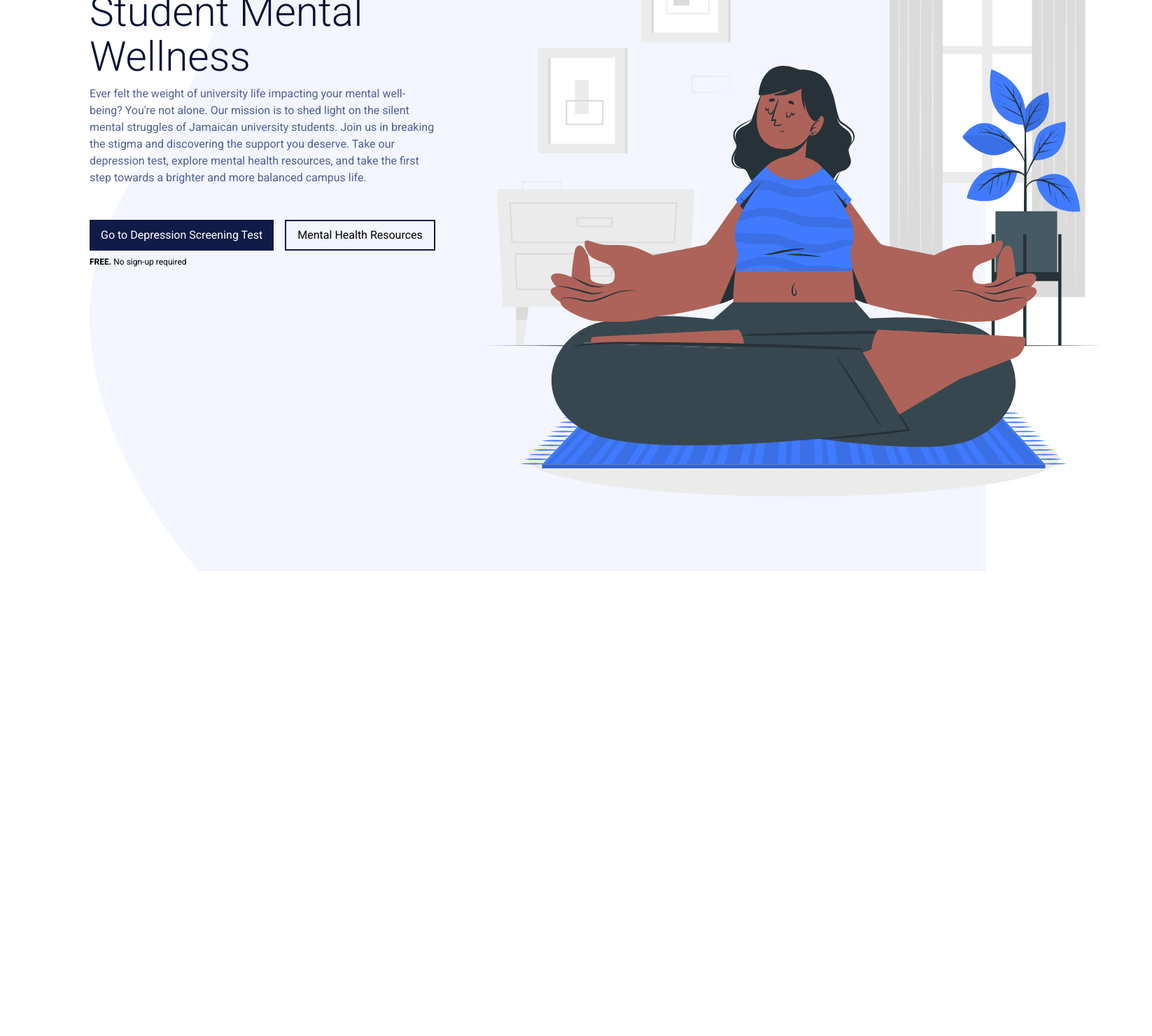
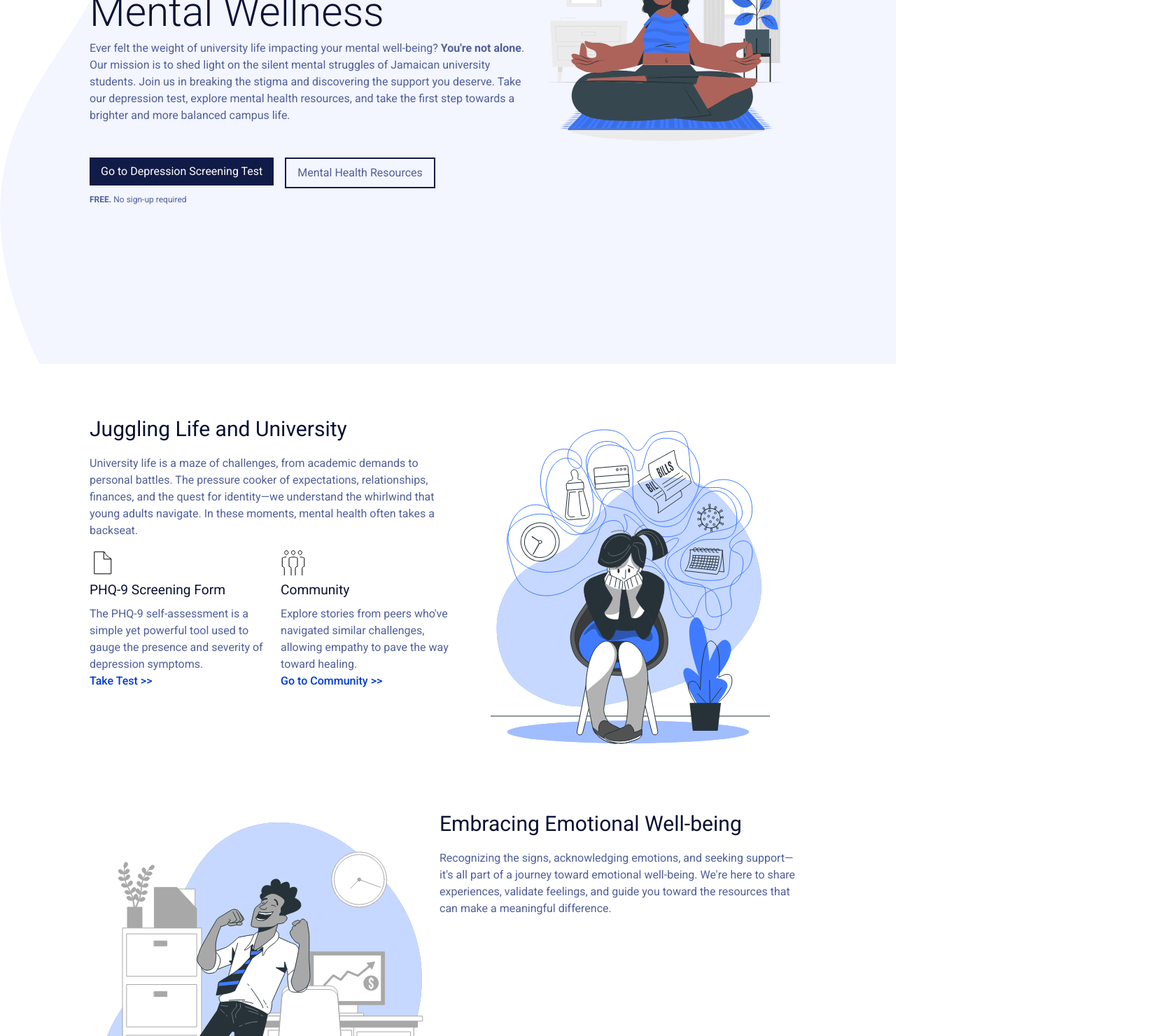
Before and after one commit to Rajae-Robinson/ZenScholar, a React (Vite) app: page / in a window 1280 px wide. Shown: the part 280-1760 px from the top of the page at 70% size, 1646 px wide, since content can reach past the window. Before the commit the page ends 1096 px from the top, so only its background shows below. Built offline with nearby package versions, Linux system fonts and the light colour scheme.

Commit message:
feat(Home): add main section

```diff
--- a/src/App.tsx
+++ b/src/App.tsx
@@ -1,4 +1,3 @@
-// import "./App.css";
 import { Route, Routes } from "react-router-dom";
 import Home from "./pages/Home";
 import Navbar from "./components/Navbar";
@@ -6,7 +5,7 @@ import NotFound from "./pages/NotFound";
 
 function App() {
   return (
-    <div className="px-[10%] relative selection:bg-blue-400 selection:text-primary">
+    <div className="px-[10%] relative text-body selection:bg-blue-400 selection:text-primary">
       <Navbar />
       <Routes>
         <Route path="/" element={<Home />} />
--- /dev/null
+++ b/src/components/Home/SectionItem.tsx
@@ -0,0 +1,28 @@
+import { Link } from "react-router-dom";
+
+interface ISectionItem {
+  icon: string;
+  title: string;
+  description: string;
+  linkText: string;
+  linkHref: string;
+}
+
+export default function SectionItem({
+  icon,
+  title,
+  description,
+  linkText,
+  linkHref,
+}: ISectionItem) {
+  return (
+    <div className="space-y-2">
+      <img src={icon} alt="" />
+      <h3 className="text-heading text-sm">{title}</h3>
+      <p>{description}</p>
+      <Link to={linkHref} className="text-accent font-medium">
+        {linkText}
+      </Link>
+    </div>
+  );
+}
--- a/src/components/Navbar.tsx
+++ b/src/components/Navbar.tsx
@@ -1,4 +1,4 @@
-import { NavLink } from "react-router-dom";
+import { Link, NavLink } from "react-router-dom";
 import logo from "../assets/logo.svg";
 
 export default function Navbar() {
@@ -14,11 +14,11 @@ export default function Navbar() {
         <img src={logo} alt="Go to Home" />
       </NavLink>
       <div className="flex items-center space-x-2 text-navItem cursor-pointer">
-        <a>
+        <Link to="/screening">
           <button className="text-white bg-primary py-2 px-4 hover:bg-accent">
             Take Depression Test
           </button>
-        </a>
+        </Link>
         <p className="text-body">Sign-in</p>
       </div>
     </nav>
@@ -30,7 +30,9 @@ function NavItem({ href, text }: { href: string; text: string }) {
     <li className="hover:text-blue-950">
       <NavLink
         to={href}
-        className={({ isActive }) => (isActive ? "text-blue-950" : "")}
+        className={({ isActive }) =>
+          isActive ? "text-blue-950 font-bold" : ""
+        }
       >
         {text}
       </NavLink>
--- a/src/pages/Home.tsx
+++ b/src/pages/Home.tsx
@@ -1,10 +1,23 @@
 import hero from "../assets/img/hero.svg";
 import bg from "../assets/img/hero-bg.svg";
+import { Link } from "react-router-dom";
+import SectionItem from "../components/Home/SectionItem";
+
+import stressGirl from "../assets/img/stress-girl.svg";
+import happyBoy from "../assets/img/happy-boy.svg";
+import test from "../assets/icons/test.svg";
+import community from "../assets/icons/community.svg";
 
 export default function Home() {
   return (
     <>
-      <header className="flex min-h-screen">
+      <img
+        src={bg}
+        className="absolute inset-0 h-screen w-full -z-20 object-cover object-center"
+        aria-hidden="true"
+      />
+      <header className="flex h-screen overflow-clip">
+        <div className="h-fit flex">
           <div>
             <h1 className="mt-16 text-heading text-3xl font-thin">
               <span className="font-bold">ZenScholar:</span>
@@ -12,32 +25,85 @@ export default function Home() {
             </h1>
             <p className="text-body mt-2">
               Ever felt the weight of university life impacting your mental
-            well-being? You&apos;re not alone. Our mission is to shed light on
-            the silent mental struggles of Jamaican university students. Join us
-            in breaking the stigma and discovering the support you deserve. Take
-            our depression test, explore mental health resources, and take the
-            first step towards a brighter and more balanced campus life.
+              well-being? <b>You&apos;re not alone</b>. Our mission is to shed light on
+              the silent mental struggles of Jamaican university students. Join
+              us in breaking the stigma and discovering the support you deserve.
+              Take our depression test, explore mental health resources, and
+              take the first step towards a brighter and more balanced campus
+              life.
             </p>
             <div className="mt-12 flex space-x-4">
+              <Link to="/screening">
                 <button className="text-white bg-primary py-2 px-4 hover:bg-accent whitespace-nowrap">
                   Go to Depression Screening Test
                 </button>
+              </Link>
+              <Link to="/resources">
                 <button className="border-primary border-2 py-2 px-4 hover:shadow-md whitespace-nowrap">
                   Mental Health Resources
                 </button>
+              </Link>
             </div>
             <p className="text-xs mt-2">
               <span className="font-bold">FREE. </span>
               No sign-up required
             </p>
           </div>
-        <img src={hero} />
+          <img
+            src={hero}
+            className="w-0 sm:w-[200px] md:w-[300px] lg:w-[400px] self-center"
+            alt="girl meditating"
+          />
+        </div>
       </header>
-      <img
-        src={bg}
-        className="absolute top-0 h-full w-full -z-20 object-cover object-center"
-        aria-hidden="true"
+      <main className="space-y-16">
+        <section className="flex">
+          <div>
+            <h2 className="text-heading text-lg">
+              Juggling Life and University
+            </h2>
+            <p className="mt-4 text-body">
+              University life is a maze of challenges, from academic demands to
+              personal battles. The pressure cooker of expectations,
+              relationships, finances, and the quest for identity—we understand
+              the whirlwind that young adults navigate. In these moments, mental
+              health often takes a backseat.
+            </p>
+            <div className="flex mt-4">
+              <SectionItem
+                icon={test}
+                title="PHQ-9 Screening Form"
+                description="The PHQ-9 self-assessment is a simple yet powerful tool used to gauge the presence and severity of depression symptoms."
+                linkText="Take Test >>"
+                linkHref="/screening"
               />
+              <SectionItem
+                icon={community}
+                title="Community"
+                description="Explore stories from peers who've navigated similar challenges, allowing empathy to pave the way toward healing."
+                linkText="Go to Community >>"
+                linkHref="/community"
+              />
+            </div>
+          </div>
+          <img src={stressGirl} className="w-[500px]" alt="stressed girl" />
+        </section>
+        <section className="flex">
+          <img src={happyBoy} className="w-[500px]" alt="" />
+          <div className="space-y-4">
+            <h2 className="text-heading text-lg">
+              Embracing Emotional Well-being
+            </h2>
+            <p>
+              Recognizing the signs, acknowledging emotions, and seeking
+              support—it&apos;s all part of a journey toward emotional
+              well-being. We&apos;re here to share experiences, validate
+              feelings, and guide you toward the resources that can make a
+              meaningful difference.
+            </p>
+          </div>
+        </section>
+      </main>
     </>
   );
 }
```
Also changed, not shown: src/App.css (deleted), src/assets/icons/community.svg (added), src/assets/icons/test.svg (added). Lines whose indentation alone changed are shown as unchanged.
